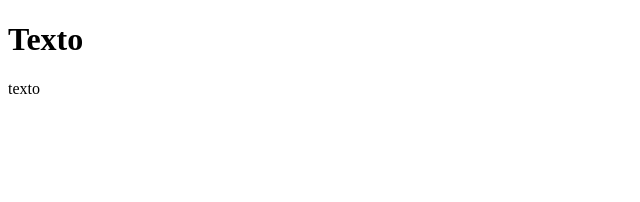
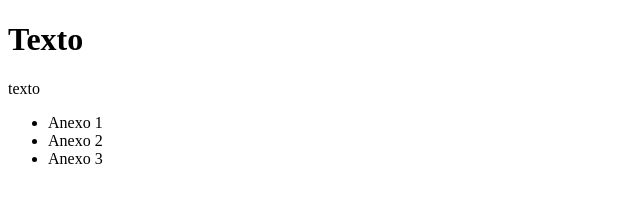
Before and after one commit to eleniltonmg27/teste, a plain HTML site: page index.html in a window 1280 px wide. Shown: the whole page, without its empty margins (0-640 px from the left). Drawn offline with Linux system fonts and the light colour scheme.

Commit message:
Terceira alteração

```diff
--- a/index.html
+++ b/index.html
@@ -8,5 +8,10 @@
 <body>
     <h1>Texto</h1>
 	<p> texto </p>
+    <ul>
+        <li>Anexo 1</li>
+        <li>Anexo 2</li>
+	<li>Anexo 3</li>
+    </ul>
 </body>
 </html>
```
